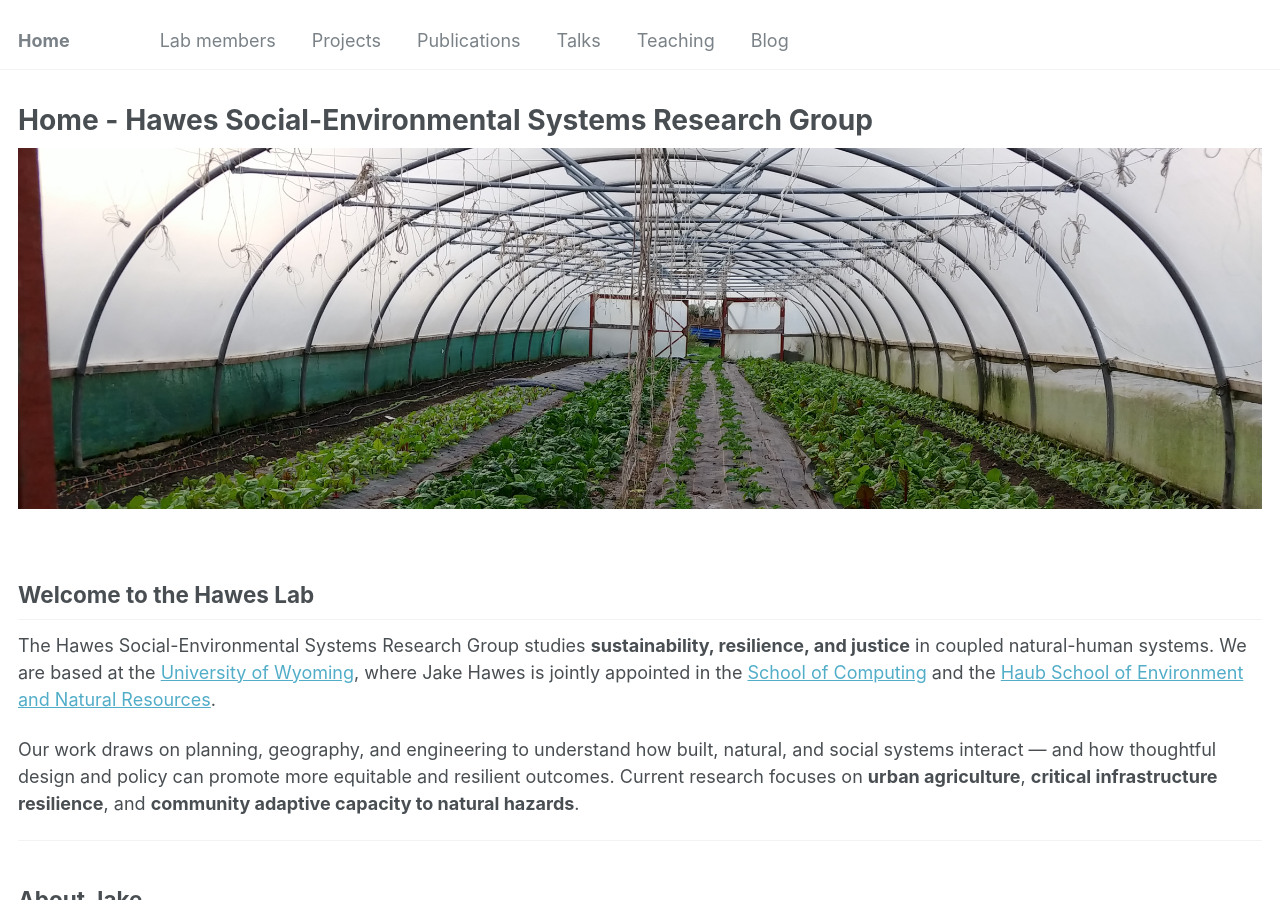
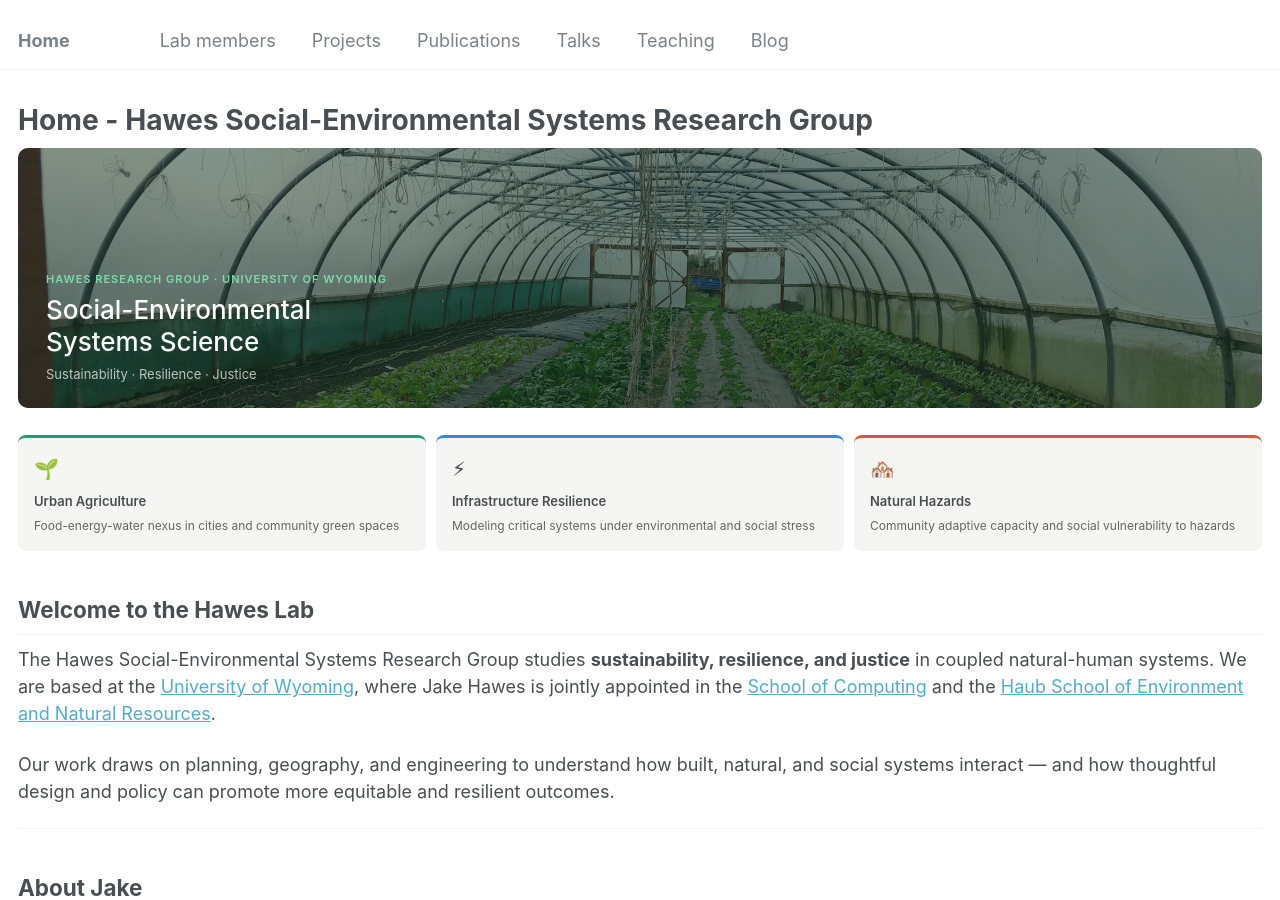
Before and after one commit to jkhawes/jkhawes.github.io, a Jekyll site: the page built from _pages/about.md, in a window 1280 px wide and 900 px high. Built offline with Jekyll 4.4.1, drawn with Linux system fonts in a browser that asks for light colours.

Commit message:
Update about.md

```diff
--- a/_pages/about.md
+++ b/_pages/about.md
@@ -7,13 +7,38 @@ redirect_from:
   - /about.html
 ---
 
-<img src="../images/Sutton_clipped.jpg" alt="Raised bed in an urban garden" style="width:100%; height:auto; margin-bottom:1.5em;">
+<div style="position:relative; border-radius:10px; overflow:hidden; height:260px; background:#1a3a2a; margin-bottom:1.5em;">
+  <img src="/images/Sutton_clipped.jpg" alt="Raised bed in an urban garden" style="position:absolute; inset:0; width:100%; height:100%; object-fit:cover; opacity:0.45;">
+  <div style="position:absolute; bottom:0; left:0; right:0; padding:24px 28px;">
+    <div style="font-size:11px; font-weight:600; color:#7dd9ab; letter-spacing:0.09em; text-transform:uppercase; margin-bottom:6px;">Hawes Research Group · University of Wyoming</div>
+    <div style="font-size:26px; font-weight:500; color:#ffffff; line-height:1.25;">Social-Environmental<br>Systems Science</div>
+    <div style="font-size:13px; color:rgba(255,255,255,0.7); margin-top:6px;">Sustainability · Resilience · Justice</div>
+  </div>
+</div>
+
+<div style="display:grid; grid-template-columns:repeat(3,1fr); gap:10px; margin-bottom:2em;">
+  <div style="background:#f5f5f3; border-radius:8px; padding:16px; border-top:3px solid #1d9e75;">
+    <div style="font-size:20px; margin-bottom:8px;">🌱</div>
+    <div style="font-size:13px; font-weight:600; margin-bottom:5px;">Urban Agriculture</div>
+    <div style="font-size:12px; color:#666; line-height:1.5;">Food-energy-water nexus in cities and community green spaces</div>
+  </div>
+  <div style="background:#f5f5f3; border-radius:8px; padding:16px; border-top:3px solid #378add;">
+    <div style="font-size:20px; margin-bottom:8px;">⚡</div>
+    <div style="font-size:13px; font-weight:600; margin-bottom:5px;">Infrastructure Resilience</div>
+    <div style="font-size:12px; color:#666; line-height:1.5;">Modeling critical systems under environmental and social stress</div>
+  </div>
+  <div style="background:#f5f5f3; border-radius:8px; padding:16px; border-top:3px solid #d85a30;">
+    <div style="font-size:20px; margin-bottom:8px;">🏘️</div>
+    <div style="font-size:13px; font-weight:600; margin-bottom:5px;">Natural Hazards</div>
+    <div style="font-size:12px; color:#666; line-height:1.5;">Community adaptive capacity and social vulnerability to hazards</div>
+  </div>
+</div>
 
 ## Welcome to the Hawes Lab
 
 The Hawes Social-Environmental Systems Research Group studies **sustainability, resilience, and justice** in coupled natural-human systems. We are based at the [University of Wyoming](https://www.uwyo.edu), where Jake Hawes is jointly appointed in the [School of Computing](https://www.uwyo.edu/cosc/) and the [Haub School of Environment and Natural Resources](https://www.uwyo.edu/haub/).
 
-Our work draws on planning, geography, and engineering to understand how built, natural, and social systems interact — and how thoughtful design and policy can promote more equitable and resilient outcomes. Current research focuses on **urban agriculture**, **critical infrastructure resilience**, and **community adaptive capacity to natural hazards**.
+Our work draws on planning, geography, and engineering to understand how built, natural, and social systems interact — and how thoughtful design and policy can promote more equitable and resilient outcomes.
 
 ---
 
```
